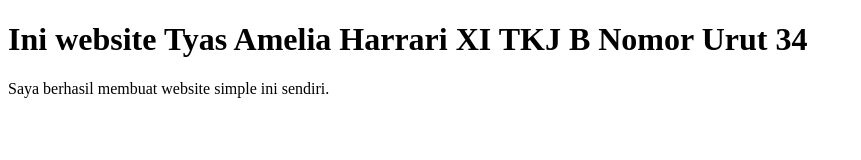
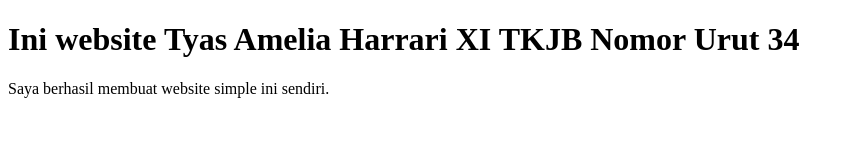
Before and after one commit to tyas7692/tyas-tkjb-34.github.io, a plain HTML site: page index.html in a window 1280 px wide. Shown: the whole page, without its empty margins (0-861 px from the left). Drawn offline with Linux system fonts and the light colour scheme.

Commit message:
Update index.html

```diff
--- a/index.html
+++ b/index.html
@@ -1,11 +1,11 @@
 <!DOCTYPE html>
 <html>
-   <head>
-       <meta charset=”utf-8”>
-       <title>Tyas-XITKJB-34</title>
-   </head>
+      <head>
+               <meta charset=”utf-8”>
+               <title>Tyas-XITKJB-34</title>
+       </head>
 <body>
-<h1> Ini website Tyas Amelia Harrari XI TKJ B Nomor Urut 34</h1>
+<h1> Ini website Tyas Amelia Harrari XI TKJB Nomor Urut 34</h1>
 <p> Saya berhasil membuat website simple ini sendiri. </p>
 </body>
 </html>
```
